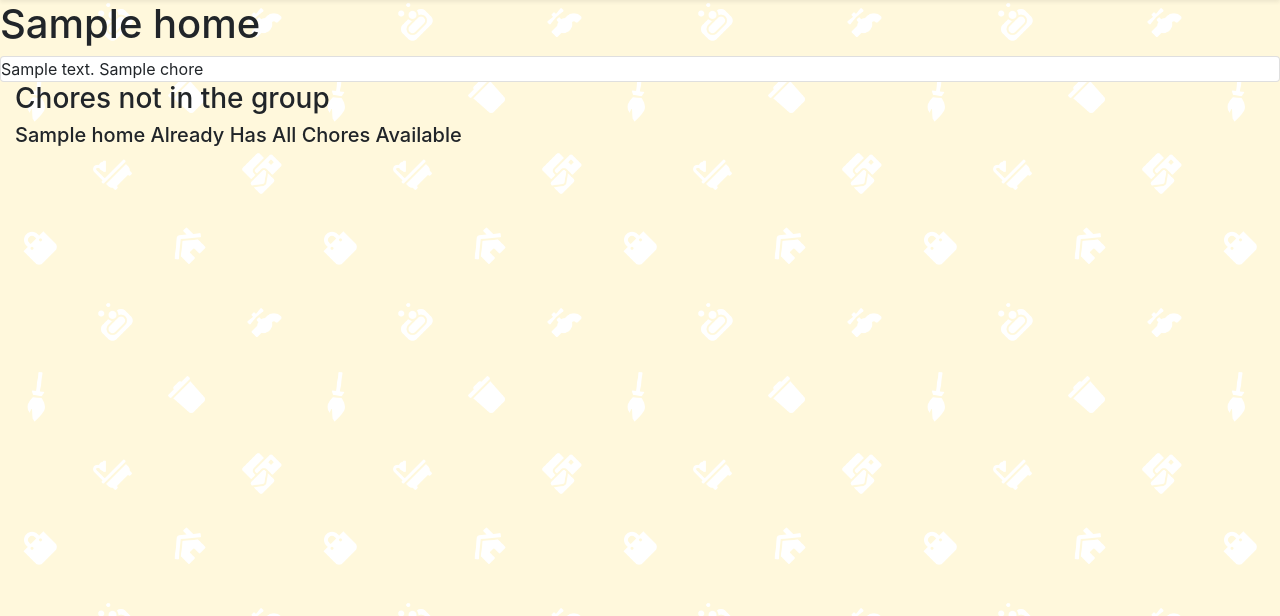
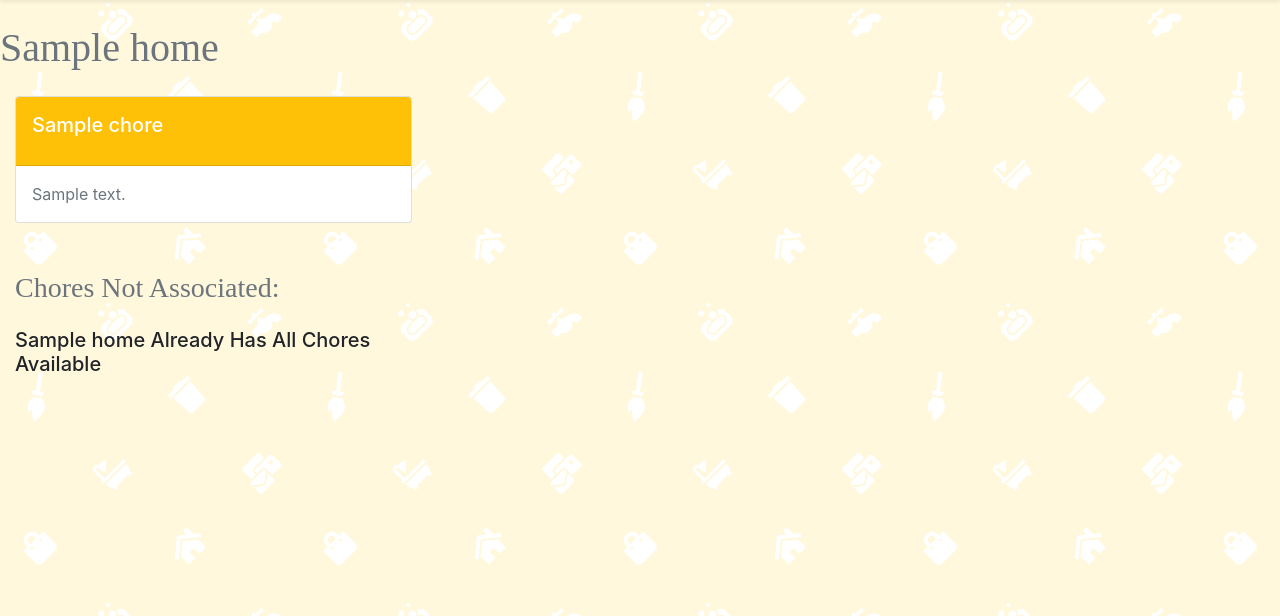
Before and after one commit to anya-pich/housewerk, a Django app: page /group/1/chores in a window 1280 px wide. Shown: the part 92-708 px from the top of the page. Run offline with Django 3.2, Linux system fonts and the light colour scheme; tables that the repository leaves empty hold one stand-in row (values such as "Sample post"); some libraries are stand-ins or nearby versions; some web fonts are replaced.

Commit message:
css on associate chores

```diff
--- a/main_app/templates/group/edit.html
+++ b/main_app/templates/group/edit.html
@@ -2,40 +2,58 @@
 
 {% block content %}
 
-<h1>{{home.name}}</h1>
+<h1 class="text-muted my-4 brand">{{home.name}}</h1>
 
-<div class="row">
-  <div class="col s6">
+<div class="col-md-4">
+
     {% if home.chores.count %}
       {% for chore in home.chores.all %}
+
         <div class="card">
           <div class="card-content">
             <span class="card-title">
-              <span >{{ chore.description }}</span> {{ chore.name }}
-            </span>
+                <div class="card-header bg-warning">
+                  <h5 class="card-title text-white">{{ chore.name }}</h5>
+                </div>
+                <div class="card-body">
+                  <p class="card-text text-secondary">{{ chore.description }}</p>
+                </div>
           </div>
         </div>
+
+
+
+
       {% endfor %}
     {% else %}
-      <h5>No chore</h5>
+      <h5>No Chores Associated</h5>
     {% endif %}
   </div>
 
 </div>
-<div class="col s6">
-    <h3>Chores not in the group</h3>
+<br>
+
+<div class="col-md-4">
+    <h3 class="text-muted my-4 brand">Chores Not Associated:</h3>
     {% if chores.count %}
       {% for chore in chores.all %}
+
         <div class="card">
           <div class="card-content">
             <span class="card-title">
-              A <span >{{ chore.description }}</span> {{ chore.name }}
-            </span>
+                <div class="card-header bg-warning">
+                  <h5 class="card-title text-white">{{ chore.name }}</h5>
+                </div>
+                <div class="card-body">
+                  <p class="card-text text-secondary">{{ chore.description }}</p>
+                </div>
           </div>
+
+
           <div class="card-action">
             <form action="{% url 'group_chore_assoc' home.id chore.id %}" method="post">
               {% csrf_token %}
-              <button type="submit" class="btn">Add</button>
+              <button type="submit" class="btn btn-success">Add</button>
             </form>
           </div>
         </div>
--- a/main_app/templates/group/index.html
+++ b/main_app/templates/group/index.html
@@ -89,8 +89,8 @@
         </div>
         {% if home.manager == request.user.profile %}
           <div class="card-footer px-4 text-center">
-            <a href="{% url 'chores_update' chore.id %}" class="btn btn-warning">Edit</a>
-            <a href="{% url 'chores_delete' chore.id %}" class="btn btn-danger">Delete</a>
+            <a href="{% url 'chores_update' chore.id %}" class="btn btn-warning text-white px-3">Edit</a>
+            <a href="{% url 'chores_delete' chore.id %}" class="btn btn-danger text-white px-3">Delete</a>
           </div>
         {% endif %}
       </div>
--- a/main_app/templates/main_app/chore_detail.html
+++ b/main_app/templates/main_app/chore_detail.html
@@ -21,7 +21,7 @@
                     <div class="card-footer bg-warning text-white">
 
                           <div class="float-right">
-                            <a href="{% url 'chores_update' chore.id %}" class="btn btn-primary">Edit</a>
+                            <a href="{% url 'chores_update' chore.id %}" class="btn btn-light">Edit</a>
                             <a href= "{% url 'chores_delete' chore.id %}" class="btn btn-danger">Delete</a>
                           </div>
 
```
